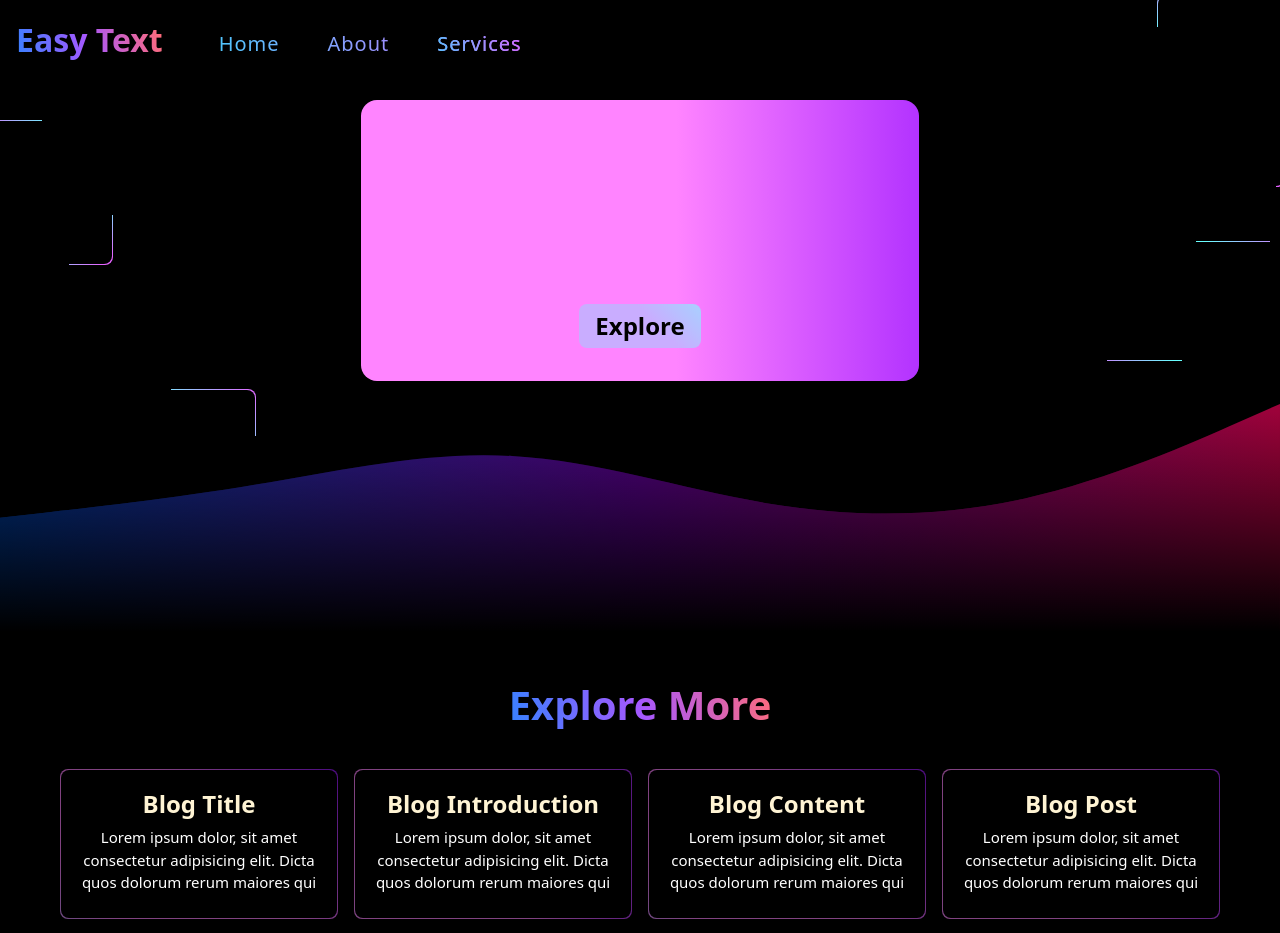
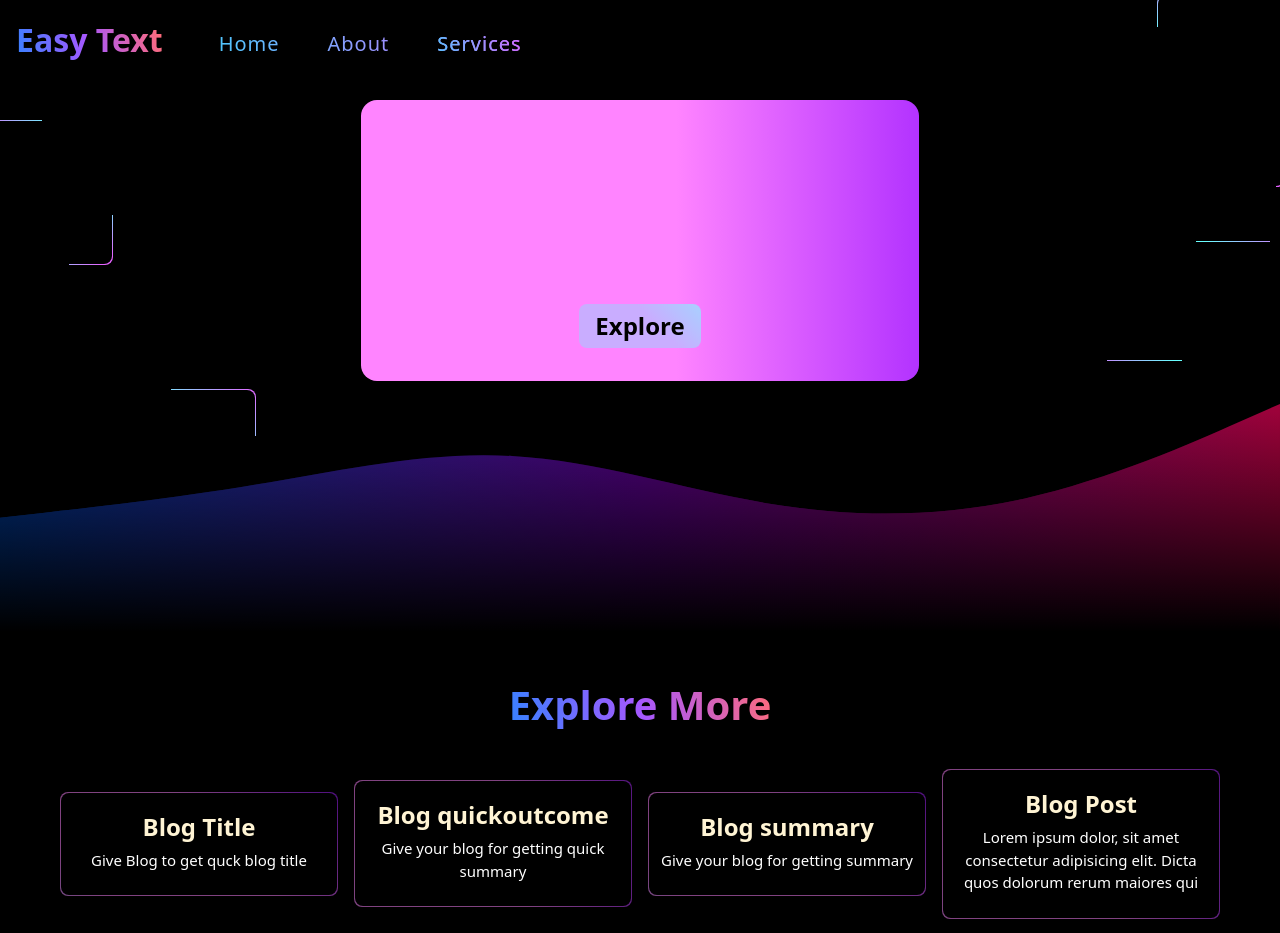
Before and after one commit to anirban2005143a/easyTextFrontend, a React (Vite) app: page / in a window 1280 px wide. Shown: the top 933 px of the page. Built offline with nearby package versions, Linux system fonts and the light colour scheme.

Commit message:
maverick

```diff
--- a/src/components/home/part2.jsx
+++ b/src/components/home/part2.jsx
@@ -82,15 +82,15 @@ const Part2 = (props) => {
           <div className="serviceList mx-md-4 mx-2 my-3 px-md-2 px-1 pt-2 d-flex flex-wrap justify-content-center align-items-center">
             <div className="serciceItem mx-2 my-2 position-relative rounded-3 overflow-hidden text-center text-white">
               <div className='serviceName rounded-top-3 position-relative z-1 bg-black px-md-3 px-2 pt-md-3 pt-sm-2 pt-3 fs-4 fw-bold' > Blog Title</div>
-              <div className='relatedContent rounded-bottom-3 bg-black position-relative z-1 fw-light text-center px-2 pb-4 pt-1' style={{ fontSize: "15px" }}>Lorem ipsum dolor, sit amet consectetur adipisicing elit. Dicta quos dolorum rerum maiores qui </div>
+              <div className='relatedContent rounded-bottom-3 bg-black position-relative z-1 fw-light text-center px-2 pb-4 pt-1' style={{ fontSize: "15px" }}>Give Blog to get quck blog title </div>
             </div>
             <div className="serciceItem mx-2 my-2 position-relative rounded-3 overflow-hidden text-center text-white">
-              <div className='serviceName rounded-top-3 position-relative z-1 bg-black px-md-3 px-2 pt-md-3 pt-sm-2 pt-3 fs-4 fw-bold' > Blog Introduction</div>
-              <div className='relatedContent rounded-bottom-3 bg-black position-relative z-1 fw-light text-center px-2 pb-4 pt-1' style={{ fontSize: "15px" }}>Lorem ipsum dolor, sit amet consectetur adipisicing elit. Dicta quos dolorum rerum maiores qui </div>
+              <div className='serviceName rounded-top-3 position-relative z-1 bg-black px-md-3 px-2 pt-md-3 pt-sm-2 pt-3 fs-4 fw-bold' > Blog quickoutcome</div>
+              <div className='relatedContent rounded-bottom-3 bg-black position-relative z-1 fw-light text-center px-2 pb-4 pt-1' style={{ fontSize: "15px" }}>Give your blog for getting quick summary </div>
             </div>
             <div className="serciceItem mx-2 my-2 position-relative rounded-3 overflow-hidden text-center text-white">
-              <div className='serviceName rounded-top-3 position-relative z-1 bg-black px-md-3 px-2 pt-md-3 pt-sm-2 pt-3 fs-4 fw-bold' > Blog Content</div>
-              <div className='relatedContent rounded-bottom-3 bg-black position-relative z-1 fw-light text-center px-2 pb-4 pt-1' style={{ fontSize: "15px" }}>Lorem ipsum dolor, sit amet consectetur adipisicing elit. Dicta quos dolorum rerum maiores qui </div>
+              <div className='serviceName rounded-top-3 position-relative z-1 bg-black px-md-3 px-2 pt-md-3 pt-sm-2 pt-3 fs-4 fw-bold' > Blog summary</div>
+              <div className='relatedContent rounded-bottom-3 bg-black position-relative z-1 fw-light text-center px-2 pb-4 pt-1' style={{ fontSize: "15px" }}>Give your blog for getting summary </div>
             </div>
             <div className="serciceItem mx-2 my-2 position-relative rounded-3 overflow-hidden text-center text-white">
               <div className='serviceName rounded-top-3 position-relative z-1 bg-black px-md-3 px-2 pt-md-3 pt-sm-2 pt-3 fs-4 fw-bold' > Blog Post</div>
```
